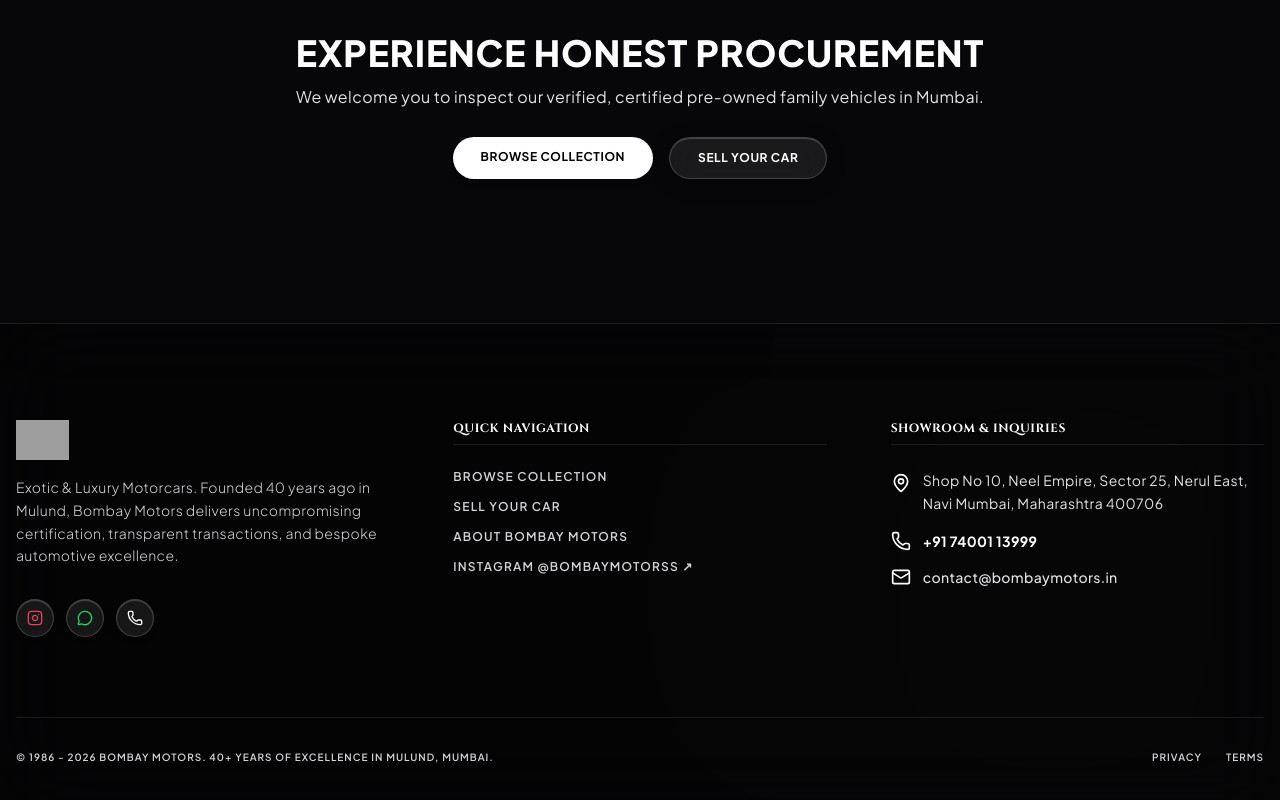
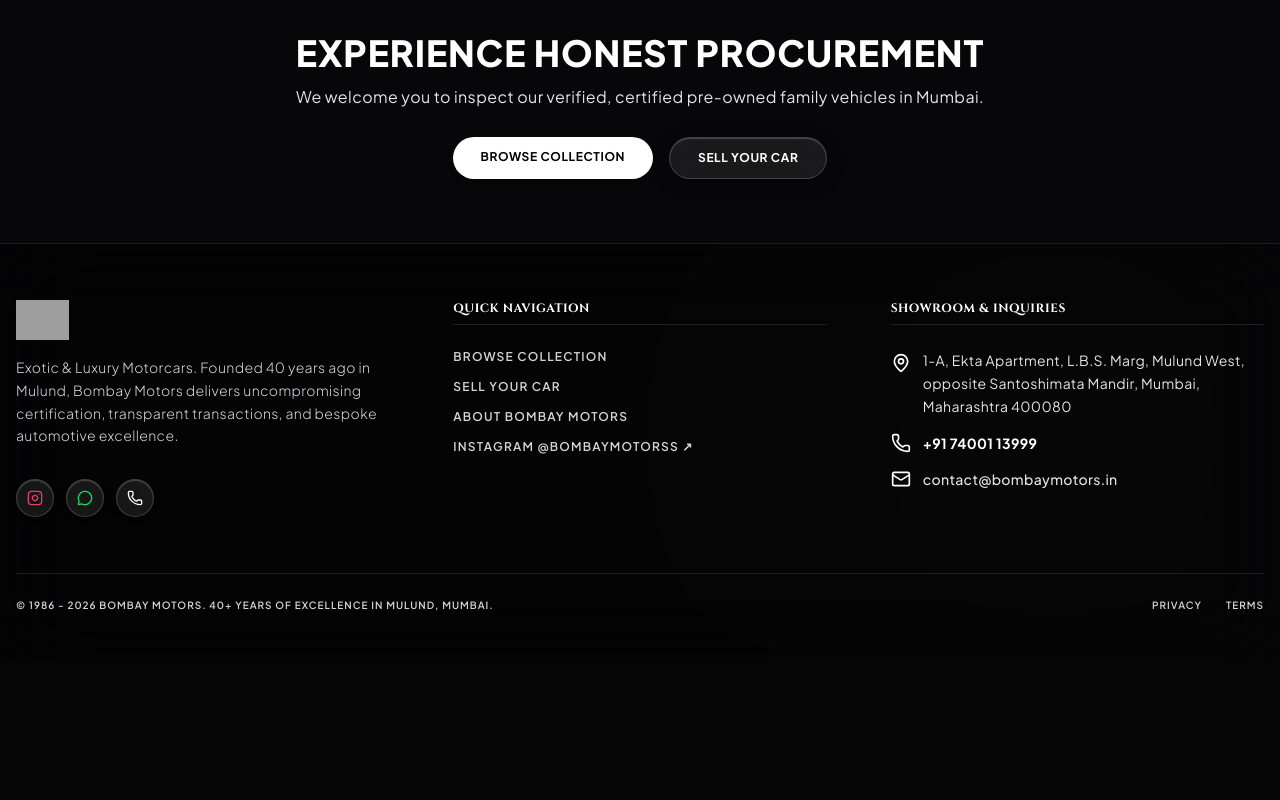
Before and after one commit to kaustubhsona1a/ArmaanShaikh, a React (Vite) app: page /about in a window 1280 px wide. Shown: the part 2638-3438 px from the top of the page. After the commit the page ends 3299 px from the top, so only its background shows below. Built offline with nearby package versions, Linux system fonts and the light colour scheme; no server answers; the database is empty; grey boxes are pictures that could not be loaded.

Commit message:
refactor: update showroom address and location link
Replace the legacy address with the new Mulund West showroom location across the layout, about, and home pages.

```diff
--- a/index.html
+++ b/index.html
@@ -2,7 +2,7 @@
 <html lang="en">
   <head>
     <meta charset="UTF-8" />
-    <meta name="viewport" content="width=device-width, initial-scale=1.0" />
+    <meta name="viewport" content="width=device-width, initial-scale=1.0, maximum-scale=5.0, viewport-fit=cover" />
     <title>Bombay Motors | Exotic & Luxury Motorcars Mumbai</title>
     <link rel="preconnect" href="https://fonts.googleapis.com">
     <link rel="preconnect" href="https://fonts.gstatic.com" crossorigin>
--- a/src/index.css
+++ b/src/index.css
@@ -11,6 +11,11 @@
 }
 
 @layer base {
+  html, body {
+    touch-action: manipulation;
+    -webkit-text-size-adjust: 100%;
+    -webkit-tap-highlight-color: transparent;
+  }
   body {
     @apply bg-[#050505] text-zinc-300 font-sans antialiased selection:bg-white selection:text-black;
   }
@@ -20,6 +25,10 @@
   html {
     @apply font-sans bg-[#050505];
     scroll-behavior: smooth;
+  }
+  input, select, textarea {
+    font-size: 16px;
+    touch-action: manipulation;
   }
 }
 
--- a/src/layouts/CustomerLayout.tsx
+++ b/src/layouts/CustomerLayout.tsx
@@ -61,10 +61,9 @@
     }
   }, [scrollY, isHomePage]);
 
-  // Custom multi-tap tracker for dealer console access on mobile (esp. iPhone Safari)
-  const tapCountRef = React.useRef(0);
-  const lastTapTimeRef = React.useRef(0);
-  const isTouchRef = React.useRef(false);
+  // Custom multi-tap tracker for dealer console access on mobile (esp. Safari iOS)
+  const tapHistoryRef = React.useRef<number[]>([]);
+  const lastTapEventTimeRef = React.useRef<number>(0);
 
   React.useEffect(() => {
     const handleScroll = () => {
@@ -83,40 +82,23 @@
     setTimeout(() => {
       navigate('/dealer-management');
       setNotification('');
-    }, 800);
+    }, 600);
   };
 
-  const registerTap = () => {
+  const handleCopyrightTap = (e: React.SyntheticEvent) => {
     const now = Date.now();
-    const lastTapTime = lastTapTimeRef.current;
-    const currentTapCount = tapCountRef.current;
+    // Debounce duplicate events (e.g. touchend followed immediately by synthetic click)
+    if (now - lastTapEventTimeRef.current < 120) return;
+    lastTapEventTimeRef.current = now;
 
-    if (now - lastTapTime < 1500) {
-      const nextCount = currentTapCount + 1;
-      if (nextCount >= 3) {
-        handleSecretLogin();
-        tapCountRef.current = 0;
-      } else {
-        tapCountRef.current = nextCount;
-      }
-    } else {
-      tapCountRef.current = 1;
+    // Filter to taps that happened within the last 1500ms
+    const recentTaps = [...tapHistoryRef.current.filter(t => now - t < 1500), now];
+    tapHistoryRef.current = recentTaps;
+
+    if (recentTaps.length >= 3) {
+      tapHistoryRef.current = [];
+      handleSecretLogin();
     }
-    lastTapTimeRef.current = now;
-  };
-
-  const handleCopyrightClick = (e: React.MouseEvent) => {
-    if (isTouchRef.current) {
-      // Handled by touch event, reset flag and skip click to avoid double registering
-      isTouchRef.current = false;
-      return;
-    }
-    registerTap();
-  };
-
-  const handleCopyrightTouch = (e: React.TouchEvent) => {
-    isTouchRef.current = true;
-    registerTap();
   };
 
   const showVideo = false;
@@ -460,7 +442,7 @@
       </main>
 
       {/* Footer - Frosted Glass Container */}
-      <footer id="contact" className="bg-black/40 backdrop-blur-2xl border-t border-white/10 text-zinc-400 pt-24 pb-12 px-4 mt-20 relative overflow-hidden font-sans">
+      <footer className="bg-black/40 backdrop-blur-2xl border-t border-white/10 text-zinc-400 pt-10 sm:pt-14 pb-12 px-4 mt-0 relative overflow-hidden font-sans">
         {/* Ambient pulse */}
         <div className="absolute bottom-0 right-0 w-[450px] h-[450px] bg-white/[0.015] rounded-full blur-[160px] pointer-events-none"></div>
 
@@ -514,8 +496,8 @@
             <ul className="space-y-4 text-sm tracking-wide text-zinc-200 font-normal font-sans">
               <li className="flex items-start">
                 <MapPin className="w-5 h-5 text-white mr-3 shrink-0 mt-1" />
-                <a href="https://share.google/VGXKDMtikeDYt2Lcn" target="_blank" rel="noreferrer" className="hover:text-white transition-colors duration-300 leading-relaxed font-normal text-zinc-200 font-sans">
-                  Shop No 10, Neel Empire, Sector 25, Nerul East, Navi Mumbai, Maharashtra 400706
+                <a href="https://maps.app.goo.gl/maCnSZA5JyHEEMNv8" target="_blank" rel="noreferrer" className="hover:text-white transition-colors duration-300 leading-relaxed font-normal text-zinc-200 font-sans">
+                  1-A, Ekta Apartment, L.B.S. Marg, Mulund West, opposite Santoshimata Mandir, Mumbai, Maharashtra 400080
                 </a>
               </li>
               <li className="flex items-center">
@@ -530,16 +512,15 @@
           </div>
         </div>
 
-        <div className="container mx-auto max-w-7xl mt-20 pt-8 border-t border-white/10 text-[10px] tracking-widest uppercase text-zinc-300 flex flex-col md:flex-row justify-between items-center font-sans font-semibold">
-          <p
-            onClick={handleCopyrightClick}
-            onTouchStart={handleCopyrightTouch}
-            role="button"
-            tabIndex={0}
-            className="select-none text-zinc-300 cursor-pointer touch-manipulation hover:text-white outline-none active:text-white transition-colors"
+        <div className="container mx-auto max-w-7xl mt-10 sm:mt-14 pt-6 border-t border-white/10 text-[10px] tracking-widest uppercase text-zinc-300 flex flex-col md:flex-row justify-between items-center font-sans font-semibold">
+          <button
+            type="button"
+            onClick={handleCopyrightTap}
+            onTouchEnd={handleCopyrightTap}
+            className="select-none text-zinc-300 cursor-pointer touch-manipulation hover:text-white outline-none active:text-white transition-colors bg-transparent border-0 p-0 text-left text-[10px] tracking-widest uppercase font-sans font-semibold"
           >
             &copy; 1986 - {new Date().getFullYear()} Bombay Motors. 40+ Years of Excellence in Mulund, Mumbai.
-          </p>
+          </button>
           <div className="flex space-x-6 mt-4 md:mt-0 text-zinc-300 font-sans">
             <a href="#" className="hover:text-white">Privacy</a>
             <a href="#" className="hover:text-white flex items-center">Terms</a>
--- a/src/pages/About.tsx
+++ b/src/pages/About.tsx
@@ -223,13 +223,13 @@
                     <span>SHOWROOM ADDRESS</span>
                   </div>
                   <p className="text-zinc-300 text-xs leading-relaxed font-sans">
-                    Shop No 10, Neel Empire, Sector 25, Nerul East, Navi Mumbai & L.B.S. Marg, Mulund West, Mumbai
+                    1-A, Ekta Apartment, L.B.S. Marg, Mulund West, opposite Santoshimata Mandir, Mumbai, Maharashtra 400080
                   </p>
                 </div>
 
                 <div className="pt-2">
                   <a
-                    href="https://share.google/VGXKDMtikeDYt2Lcn"
+                    href="https://maps.app.goo.gl/maCnSZA5JyHEEMNv8"
                     target="_blank"
                     rel="noreferrer"
                     className="w-full frost-pill text-white hover:text-black py-2.5 sm:py-3 px-4 rounded-xl text-xs font-bold uppercase tracking-wider font-sans transition-all flex items-center justify-center gap-2 shadow-sm"
--- a/src/pages/Home.tsx
+++ b/src/pages/Home.tsx
@@ -214,7 +214,7 @@
       )}
 
       {/* Showroom & Contact Section with Google Maps Link */}
-      <section id="contact" className="py-12 sm:py-20 flex flex-col justify-center items-center bg-transparent border-t border-white/10 relative overflow-hidden z-10 scroll-mt-20">
+      <section id="contact" className="pt-10 pb-4 sm:pt-16 sm:pb-8 flex flex-col justify-center items-center bg-transparent border-t border-white/10 relative overflow-hidden z-10 scroll-mt-20">
         <div className="w-full max-w-4xl flex flex-col justify-center px-4 sm:px-6 text-center relative z-10">
           <span className="text-zinc-300 tracking-[0.25em] uppercase text-[10px] sm:text-xs font-bold mb-1.5 sm:mb-2 block font-sans">Showroom Location</span>
           <h2 className="text-2xl sm:text-3xl md:text-4xl font-cinzel text-white font-bold mb-8 sm:mb-12 tracking-wide uppercase">Visit Bombay Motors</h2>
@@ -226,12 +226,12 @@
               </div>
               <h3 className="font-cinzel tracking-widest text-[11px] sm:text-xs uppercase text-white mb-2 sm:mb-3 font-bold">Showroom Address</h3>
               <p className="text-zinc-200 text-xs sm:text-sm leading-relaxed tracking-wide font-normal font-sans">
-                Shop No 10, Neel Empire,<br/>
-                Sector 25, Nerul East,<br/>
-                Navi Mumbai, Maharashtra 400706
+                1-A, Ekta Apartment, L.B.S. Marg,<br/>
+                opposite Santoshimata Mandir, Mulund West,<br/>
+                Mumbai, Maharashtra 400080
               </p>
               <a
-                href="https://share.google/VGXKDMtikeDYt2Lcn"
+                href="https://maps.app.goo.gl/maCnSZA5JyHEEMNv8"
                 target="_blank"
                 rel="noreferrer"
                 className="mt-4 sm:mt-6 text-white hover:text-zinc-300 text-[11px] sm:text-xs tracking-widest uppercase font-sans border-b border-white/40 hover:border-white pb-0.5 transition-all inline-flex items-center gap-1.5 font-bold"
```
